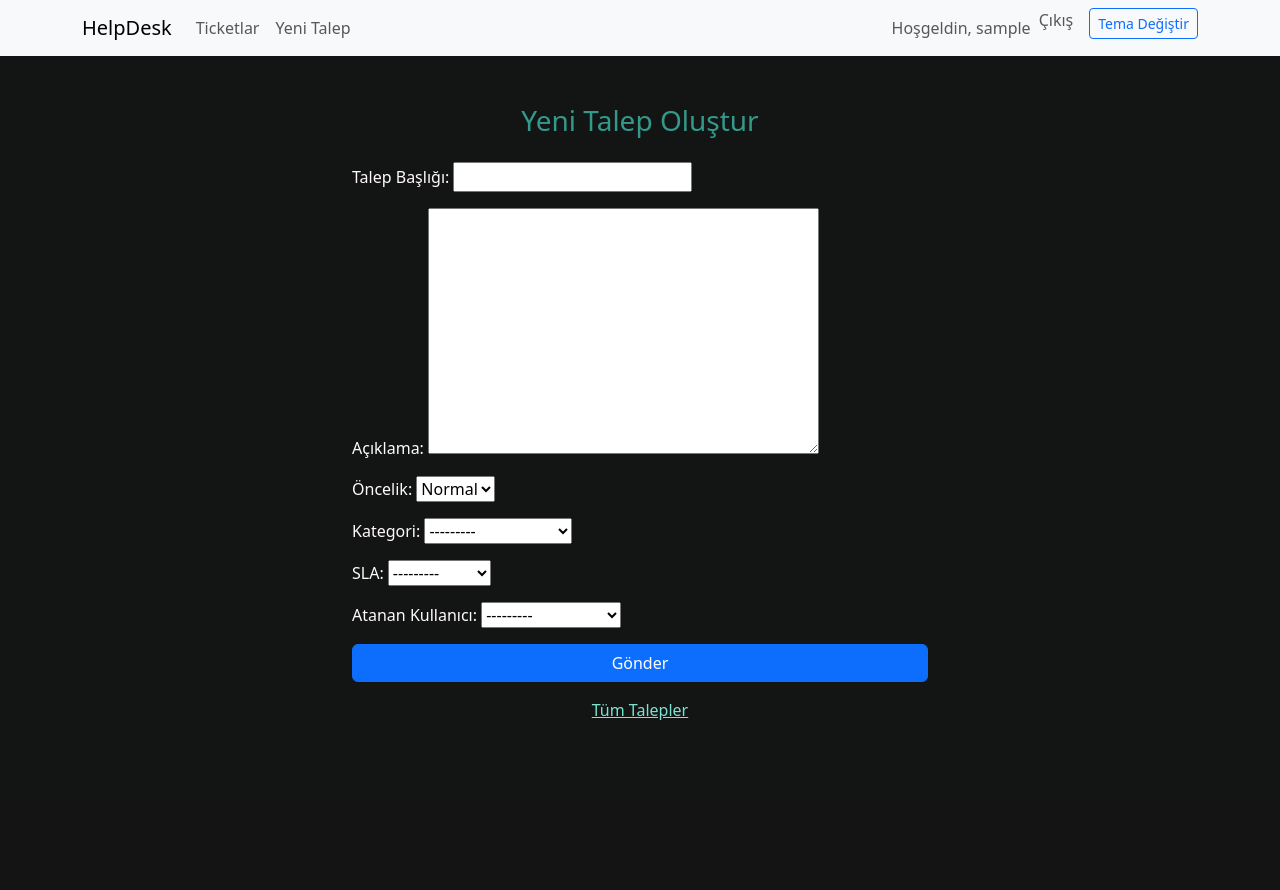
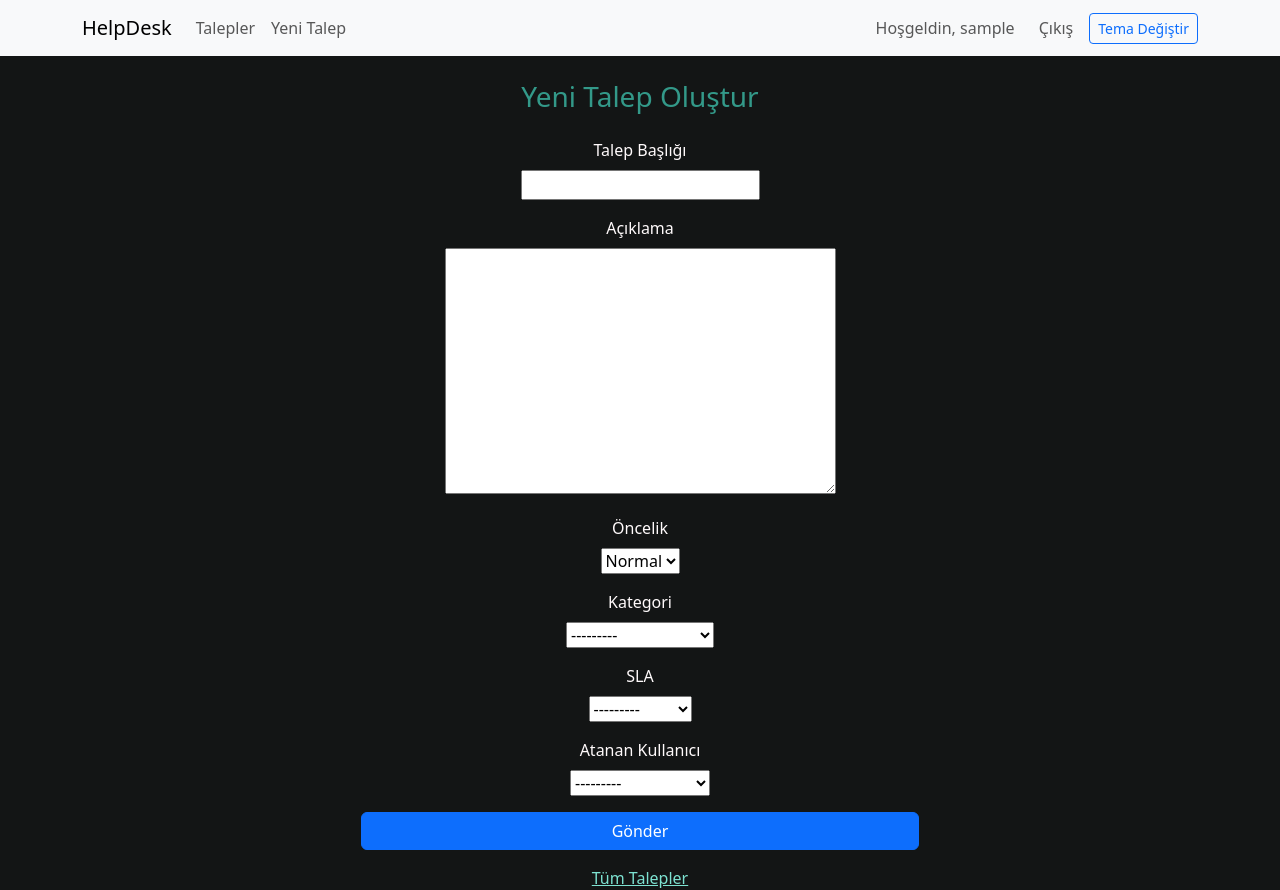
Before and after one commit to slhkrt-tech/HelpDeskProject, a Django app: page /tickets/create/ in a window 1280 px wide. Before the commit the page ends 720 px from the top, so only its background shows below. Run offline with Django 5.2, Linux system fonts and the light colour scheme; a user stored in the database is signed in; tables that the repository leaves empty hold one stand-in row (values such as "Sample post"); some libraries are stand-ins or nearby versions.

Commit message:
ara yüz iyileştirmeleri

```diff
--- a/helpdesk/settings.py
+++ b/helpdesk/settings.py
@@ -49,6 +49,7 @@
     'django.contrib.sessions',
     'django.contrib.messages',
     'django.contrib.staticfiles',
+    'widget_tweaks',
 
     # Üçüncü parti uygulamalar
 
--- a/tickets/templates/tickets/base.html
+++ b/tickets/templates/tickets/base.html
@@ -10,7 +10,6 @@
   <link href="https://cdn.jsdelivr.net/npm/bootstrap@5.3.2/dist/css/bootstrap.min.css" rel="stylesheet">
 
   <!-- Tema CSS -->
-  <!-- Başlangıçta koyu tema yüklenecek, JS ile geçiş yapılabilir -->
 
   <link id="theme-link" rel="stylesheet" href="{% static 'css/dark-theme.css' %}">
 </head>
@@ -21,9 +20,6 @@
 <nav class="navbar navbar-expand-lg navbar-light bg-light mb-4">
   <div class="container">
     <a class="navbar-brand" href="{% url 'home' %}">HelpDesk</a>
-
-    <!-- Collapse button for mobile -->
-
     <button class="navbar-toggler" type="button" data-bs-toggle="collapse" data-bs-target="#navbarContent">
       <span class="navbar-toggler-icon"></span>
     </button>
@@ -33,27 +29,28 @@
       <!-- Sol menü -->
 
       <ul class="navbar-nav me-auto mb-2 mb-lg-0">
-        <li class="nav-item"><a class="nav-link" href="{% url 'ticket_list' %}">Ticketlar</a></li>
+        <li class="nav-item"><a class="nav-link" href="{% url 'ticket_list' %}">Talepler</a></li>
         <li class="nav-item"><a class="nav-link" href="{% url 'ticket_create' %}">Yeni Talep</a></li>
       </ul>
 
-      <!-- Sağ menü: giriş/çıkış -->
+      <!-- Sağ menü -->
 
-      <ul class="navbar-nav ms-auto mb-2 mb-lg-0">
+      <ul class="navbar-nav ms-auto mb-2 mb-lg-0 d-flex align-items-center">
         {% if user.is_authenticated %}
-          <li class="nav-item"><span class="nav-link">Hoşgeldin, {{ user.username }}</span></li>
+          <li class="nav-item me-3">
+            <span class="nav-link mb-0">Hoşgeldin, {{ user.username }}</span>
+          </li>
           <li class="nav-item">
-            <form method="post" action="{% url 'logout' %}">
+            <form method="post" action="{% url 'logout' %}" class="d-flex align-items-center m-0 p-0">
               {% csrf_token %}
-              <button type="submit" class="btn btn-link nav-link p-0">Çıkış</button>
+              <button type="submit" class="btn btn-link nav-link m-0 p-0">Çıkış</button>
             </form>
           </li>
         {% else %}
-          <li class="nav-item"><a class="nav-link" href="{% url 'login' %}">Giriş</a></li>
+          <li class="nav-item">
+            <a class="nav-link" href="{% url 'login' %}">Giriş</a>
+          </li>
         {% endif %}
-
-        <!-- Tema değiştirme butonu -->
-
         <li class="nav-item ms-3">
           <button id="toggle-theme" class="btn btn-outline-primary btn-sm">Tema Değiştir</button>
         </li>
@@ -78,8 +75,6 @@
   const toggle = document.getElementById('toggle-theme');
   const themeLink = document.getElementById('theme-link');
 
-  // Tema geçişi
-
   toggle.addEventListener('click', () => {
     if (themeLink.getAttribute('href').includes('dark-theme')) {
       themeLink.href = "{% static 'css/light-theme.css' %}";
@@ -89,8 +84,6 @@
       localStorage.setItem('theme', 'dark');
     }
   });
-
-  // Sayfa yüklenince kaydedilmiş temayı uygula
 
   const savedTheme = localStorage.getItem('theme');
   if (savedTheme) {
--- a/tickets/templates/tickets/ticket_create.html
+++ b/tickets/templates/tickets/ticket_create.html
@@ -3,29 +3,70 @@
 {% block title %}Yeni Talep{% endblock %}
 
 {% block content %}
-<div class="container mt-5" style="max-width: 600px;">
+{# Sayfayı tam ortalamak için d-flex ve align-items/justify-content-center kullandık #}
+<div class="d-flex justify-content-center align-items-center" style="min-height: 100vh;">
+  <div class="col-md-6 text-center">
+    <h3 class="mb-4">Yeni Talep Oluştur</h3>
 
-  <!-- Başlık -->
+    <form method="post" novalidate>
+      {% csrf_token %}
 
-  <h3 class="mb-4 text-center">Yeni Talep Oluştur</h3>
+      <p class="mb-3">
+        <label for="{{ form.title.id_for_label }}" class="form-label d-block">{{ form.title.label }}</label>
+        {{ form.title }}
+        {% if form.title.errors %}
+          <div class="text-danger small mt-1">{{ form.title.errors|striptags }}</div>
+        {% endif %}
+      </p>
 
-  <!-- Talep formu -->
+      <p class="mb-3">
+        <label for="{{ form.description.id_for_label }}" class="form-label d-block">{{ form.description.label }}</label>
+        {{ form.description }}
+        {% if form.description.errors %}
+          <div class="text-danger small mt-1">{{ form.description.errors|striptags }}</div>
+        {% endif %}
+      </p>
 
-  <form method="post" novalidate>
-    {% csrf_token %}
-    {{ form.as_p }}
+      <p class="mb-3">
+        <label for="{{ form.priority.id_for_label }}" class="form-label d-block">{{ form.priority.label }}</label>
+        {{ form.priority }}
+        {% if form.priority.errors %}
+          <div class="text-danger small mt-1">{{ form.priority.errors|striptags }}</div>
+        {% endif %}
+      </p>
 
-    <!-- Gönder butonu -->
+      <p class="mb-3">
+        <label for="{{ form.category.id_for_label }}" class="form-label d-block">{{ form.category.label }}</label>
+        {{ form.category }}
+        {% if form.category.errors %}
+          <div class="text-danger small mt-1">{{ form.category.errors|striptags }}</div>
+        {% endif %}
+      </p>
 
-    <div class="d-grid mt-3">
-      <button type="submit" class="btn btn-primary btn-block">Gönder</button>
+      <p class="mb-3">
+        <label for="{{ form.sla.id_for_label }}" class="form-label d-block">{{ form.sla.label }}</label>
+        {{ form.sla }}
+        {% if form.sla.errors %}
+          <div class="text-danger small mt-1">{{ form.sla.errors|striptags }}</div>
+        {% endif %}
+      </p>
+
+      <p class="mb-3">
+        <label for="{{ form.assigned_to.id_for_label }}" class="form-label d-block">{{ form.assigned_to.label }}</label>
+        {{ form.assigned_to }}
+        {% if form.assigned_to.errors %}
+          <div class="text-danger small mt-1">{{ form.assigned_to.errors|striptags }}</div>
+        {% endif %}
+      </p>
+
+      <div class="d-grid mt-3">
+        <button type="submit" class="btn btn-primary">Gönder</button>
+      </div>
+    </form>
+
+    <div class="mt-3">
+      <a href="{% url 'ticket_list' %}">Tüm Talepler</a>
     </div>
-  </form>
-
-  <!-- İsteğe bağlı: Tüm talepler linki -->
-
-  <div class="mt-3 text-center">
-    <a href="{% url 'ticket_list' %}">Tüm Talepler</a>
   </div>
 </div>
 {% endblock %}
```
Also changed, not shown: tickets/signup.html (deleted, +0 -18 lines), tickets/templates/tickets/home.html (+10 -3 lines), tickets/templates/tickets/login.html (+31 -16 lines), tickets/templates/tickets/signup.html (added, +66 -0 lines), tickets/templates/tickets/ticket_list.html (+5 -2 lines).
